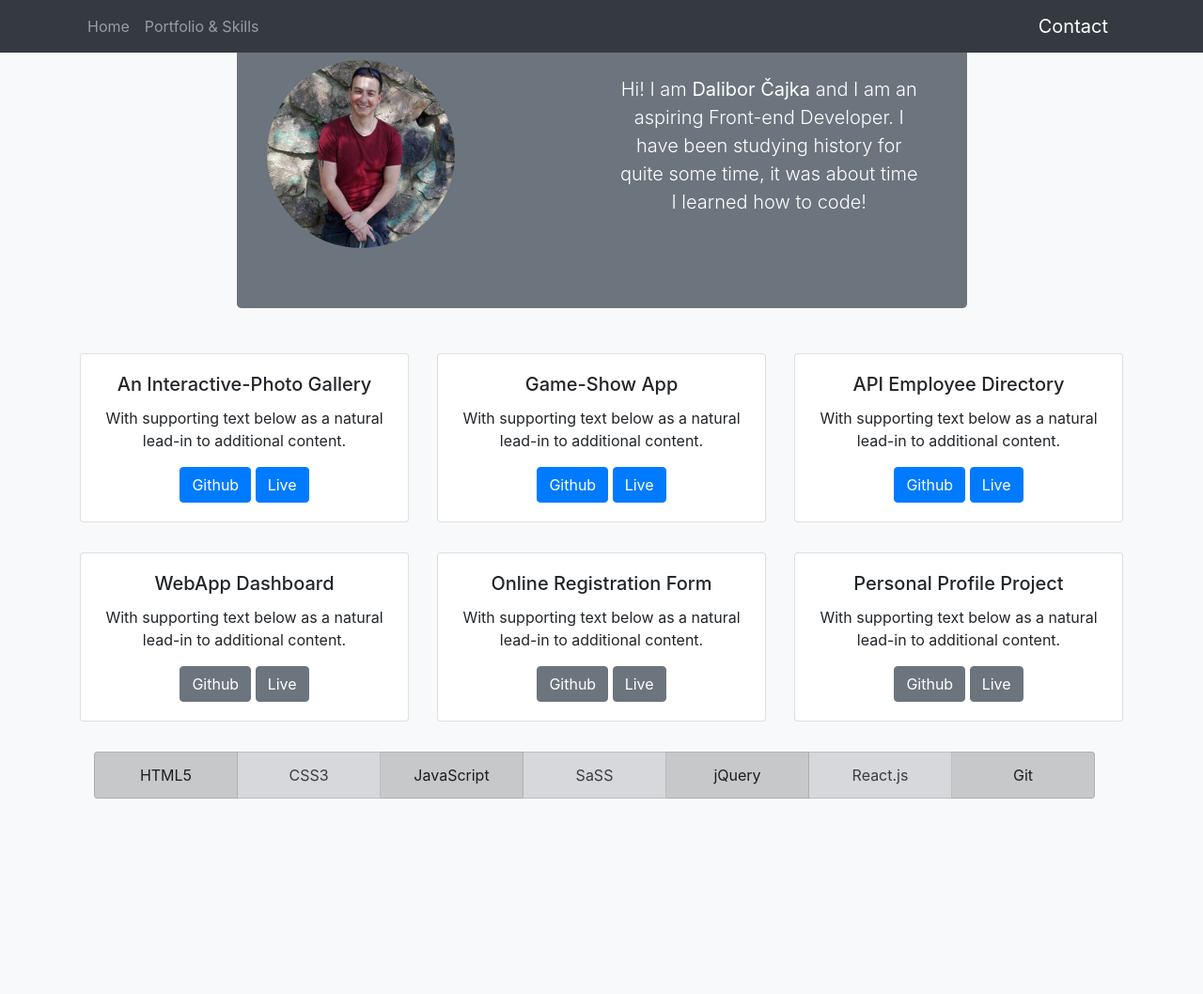
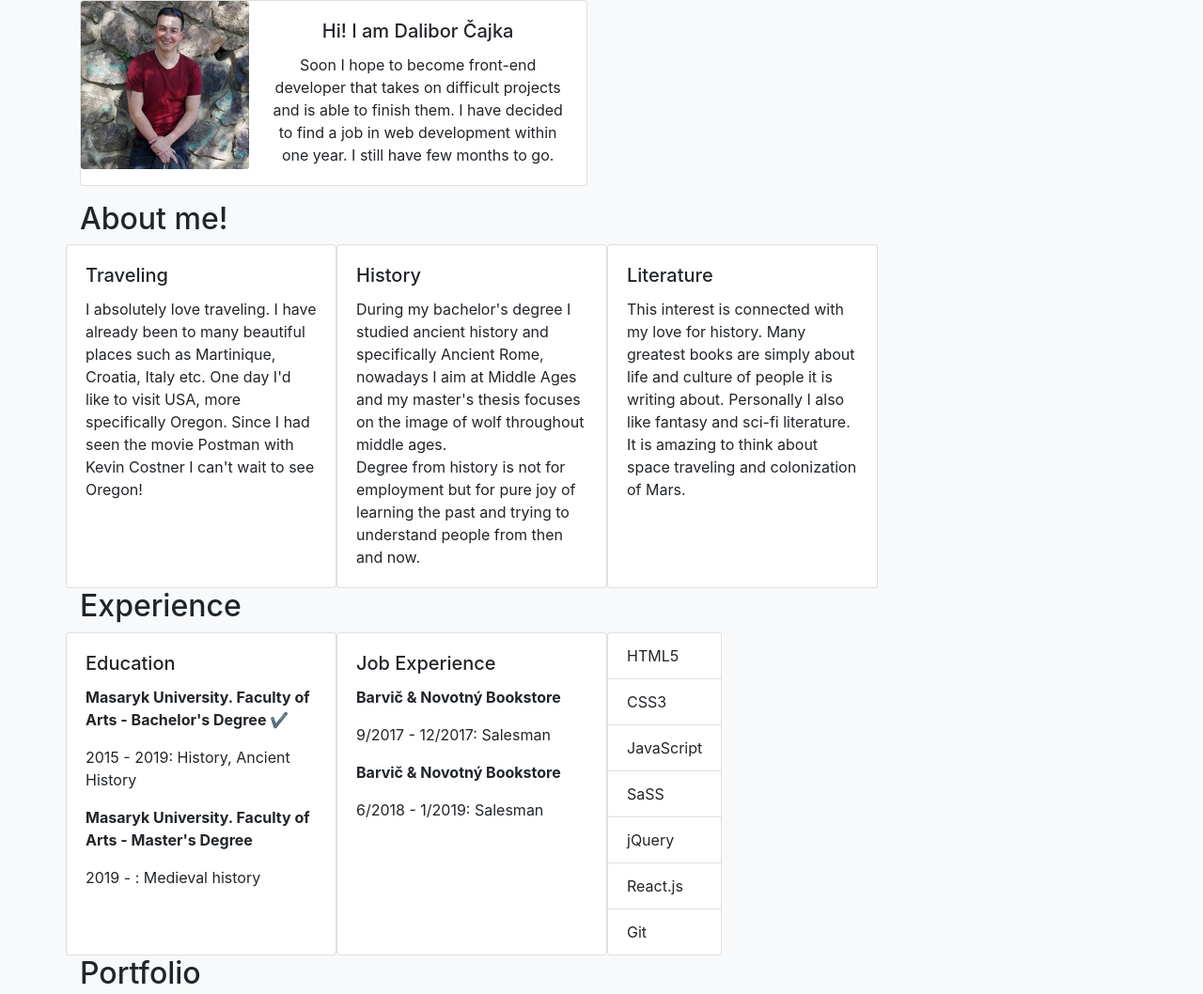
Before and after one commit to 1Cajkadali/Capstone-Portfolio, a plain HTML site: page index.html in a window 1280 px wide. Shown: the top 1058 px of the page at 94% size. Before the commit the page ends 866 px from the top, so only its background shows below. Drawn offline with nearby package versions, Linux system fonts and the light colour scheme.

Commit message:
Working on

```diff
--- a/index.html
+++ b/index.html
@@ -10,116 +10,150 @@
 
   <body class="bg-light">
     <!--Navbar-->
-        <nav class="navbar navbar-expand-lg navbar-dark bg-dark fixed-top">
+    <!--/Navbar-->
+
+    <!-- Profile pic and intro -->
     <div class="container">
-                <a class="navbar-brand order-1" href="#">Contact</a>
-                <button class="navbar-toggler" type="button" data-toggle="collapse" data-target="#navbarNavAltMarkup" aria-controls="navbarNavAltMarkup" aria-expanded="false" aria-label="Toggle navigation">
-                <span class="navbar-toggler-icon"></span>
-                </button>
-                <div class="collapse navbar-collapse" id="navbarNavAltMarkup">
-                <div class="navbar-nav">
-                    <a class="nav-link" href="#">Home</a>
-                    <a class="nav-link d-none d-lg-block" href="#portfolio">Portfolio & Skills</a>
+      <div class="card mb-3" style="max-width: 540px;">
+        <div class="row no-gutters">
+          <div class="col-md-4">
+            <img src="images/profile-pic.jpg" class="card-img" alt="profile.pic">
           </div>
+          <div class="col-md-8">
+            <div class="card-body text-center">
+              <h5 class="card-title">Hi! I am Dalibor Čajka</h5>
+              <p class="card-text">Soon I hope to become front-end developer that takes on difficult projects and is able to finish them. I have decided to find a job in web development within one year. I still have few months to go.</p>
             </div>
-            </div>
-        </nav>
-    <!--/Navbar-->
-    <div class="container">
-        <!-- Profile pic and intro -->
-        <div class="jumbotron text-center bg-secondary text-white mx-auto clearfix" style="max-width: 70%;">
-            <img src="images/profile-pic.jpg" class="rounded-circle float-lg-left float-xs-none mx-xs-auto" style="max-height: 200px; max-width: 200px;">
-            <p class="lead col-md-8 col-lg-6 mx-xs-auto mb-0 mx-lg-0 mt-3 float-sx-none float-lg-right">Hi! I am <strong>Dalibor Čajka</strong> and I am an aspiring Front-end Developer. I have been studying history for quite some time, it was about time I learned how to code!</p>
-        </div>
-
-        <!--Portfolio-->
-
-        <div class="row text-center" id="portfolio">
-            <div class="col-lg-4 col-md-6 my-3">
-              <div class="card">
-                <div class="card-body">
-                  <h5 class="card-title">An Interactive-Photo Gallery</h5>
-                  <p class="card-text">With supporting text below as a natural lead-in to additional content.</p>
-                  <a href="#" class="btn btn-primary">Github</a>
-                  <a href="#" class="btn btn-primary">Live</a>
           </div>
         </div>
       </div>
 
-            <div class="col-lg-4 col-md-6 my-3">
-              <div class="card">
+    <!--About me-->
+      <h2>About me!</h2>
+      <div class="row" id="aboutme">
+
+        <div class="card" style="width: 18rem;">
           <div class="card-body">
-                  <h5 class="card-title">Game-Show App</h5>
-                  <p class="card-text">With supporting text below as a natural lead-in to additional content.</p>
-                  <a href="#" class="btn btn-primary">Github</a>
-                  <a href="#" class="btn btn-primary">Live</a>
-                </div>
+            <h5 class="card-title">Traveling</h5>
+            <p class="card-text">I absolutely love traveling. I have already been to many beautiful places such as Martinique, Croatia, Italy etc.
+              One day I'd like to visit USA, more specifically Oregon. Since I had seen the movie Postman with Kevin Costner I can't wait to see Oregon!</p>
           </div>
         </div>
 
-            <div class="col-lg-4 col-md-6 my-3">
-                <div class="card">
+        <div class="card" style="width: 18rem;">
           <div class="card-body">
-                    <h5 class="card-title">API Employee Directory</h5>
-                    <p class="card-text">With supporting text below as a natural lead-in to additional content.</p>
-                    <a href="#" class="btn btn-primary">Github</a>
-                    <a href="#" class="btn btn-primary">Live</a>
-                  </div>
+            <h5 class="card-title">History</h5>
+            <p class="card-text">During my bachelor's degree I studied ancient history and specifically Ancient Rome, nowadays I aim at Middle Ages and my master's thesis focuses on the image of wolf throughout middle ages.<br>
+              Degree from history is not for employment but for pure joy of learning the past and trying to understand people from then and now.</p>
           </div>
         </div>
 
-            <div class="col-lg-4 col-md-6 my-3">
-                <div class="card">
+        <div class="card" style="width: 18rem;">
           <div class="card-body">
-                    <h5 class="card-title">WebApp Dashboard</h5>
-                    <p class="card-text">With supporting text below as a natural lead-in to additional content.</p>
-                    <a href="#" class="btn btn-secondary">Github</a>
-                    <a href="#" class="btn btn-secondary">Live</a>
-                  </div>
+            <h5 class="card-title">Literature</h5>
+            <p class="card-text">This interest is connected with my love for history. Many greatest books are simply about life and culture of people it is writing about. Personally I also like fantasy and sci-fi literature. It is amazing to think about space traveling and colonization of Mars.</p>
           </div>
         </div>
 
-            <div class="col-lg-4 col-md-6 my-3">
-                <div class="card">
+      </div>
+
+    <!--/About me-->
+
+    <!--Resume-->
+      <h2>Experience</h2>
+
+      <div class="row" id="experience">
+        <div class="card" style="width: 18rem;">
           <div class="card-body">
-                    <h5 class="card-title">Online Registration Form</h5>
-                    <p class="card-text">With supporting text below as a natural lead-in to additional content.</p>
-                    <a href="#" class="btn btn-secondary">Github</a>
-                    <a href="#" class="btn btn-secondary">Live</a>
+            <h5 class="card-title">Education</h5>
+            <p class="card-text"><strong>Masaryk University. Faculty of Arts - Bachelor's Degree &#10004;</strong></p>
+              <p class="card-text">2015 - 2019: History, Ancient History</p>
+            <p class="card-text"><strong>Masaryk University. Faculty of Arts - Master's Degree</strong></p>
+              <p class="card-text">2019 - : Medieval history</p></div>
         </div>
+
+        <div class="card" style="width: 18rem;">
+          <div class="card-body">
+            <h5 class="card-title">Job Experience</h5>
+            <p class="card-text"><strong>Barvič & Novotný Bookstore</strong></p>
+              <p class="card-text">9/2017 - 12/2017: Salesman</p>
+            <p class="card-text"><strong>Barvič & Novotný Bookstore</strong></p>
+              <p class="card-text">6/2018 - 1/2019: Salesman</p> </div>
+        </div>
+
+    <!--Skills-->
+
+        <ul class="list-group">
+          <li class="list-group-item">HTML5</li>
+          <li class="list-group-item">CSS3</li>
+          <li class="list-group-item">JavaScript</li>
+          <li class="list-group-item">SaSS</li>
+          <li class="list-group-item">jQuery</li>
+          <li class="list-group-item">React.js</li>
+          <li class="list-group-item">Git</li>
+        </ul>
+
+    <!--Skills-->
+
+      </div>
+    <!--/Resume-->
+
+    <!--Portfolio-->
+      <h2>Portfolio</h2>
+      <div class="row">
+
+        <div class="card" style="width: 18rem;">
+          <img src="..." class="card-img-top" alt="...">
+          <div class="card-body">
+            <h5 class="card-title">Card title</h5>
+            <p class="card-text">Some quick example text to build on the card title and make up the bulk of the card's content.</p>
+            <a href="#" class="btn btn-primary">Go somewhere</a>
           </div>
         </div>
 
-            <div class="col-lg-4 col-md-6 my-3">
-                <div class="card">
+        <div class="card" style="width: 18rem;">
+          <img src="..." class="card-img-top" alt="...">
           <div class="card-body">
-                    <h5 class="card-title">Personal Profile Project</h5>
-                    <p class="card-text">With supporting text below as a natural lead-in to additional content.</p>
-                    <a href="#" class="btn btn-secondary">Github</a>
-                    <a href="#" class="btn btn-secondary">Live</a>
+            <h5 class="card-title">Card title</h5>
+            <p class="card-text">Some quick example text to build on the card title and make up the bulk of the card's content.</p>
+            <a href="#" class="btn btn-primary">Go somewhere</a>
           </div>
         </div>
+
+        <div class="card" style="width: 18rem;">
+          <img src="..." class="card-img-top" alt="...">
+          <div class="card-body">
+            <h5 class="card-title">Card title</h5>
+            <p class="card-text">Some quick example text to build on the card title and make up the bulk of the card's content.</p>
+            <a href="#" class="btn btn-primary">Go somewhere</a>
           </div>
-        </div><!--/Portfolio-->
-
-            <!--Skills-->
-            <div class="container" id="skills">
-                <ul class="list-group list-group-horizontal-md col-md text-center mt-3 mb-3">
-                    <li class="list-group-item col-md list-group-item-dark">HTML5</li>
-                    <li class="list-group-item col-md list-group-item-secondary">CSS3</li>
-                    <li class="list-group-item col-md list-group-item-dark">JavaScript</li>
-                    <li class="list-group-item col-md list-group-item-secondary">SaSS</li>
-                    <li class="list-group-item col-md list-group-item-dark">jQuery</li>
-                    <li class="list-group-item col-md list-group-item-secondary">React.js</li>
-                    <li class="list-group-item col-md list-group-item-dark">Git</li>
-                </ul>
         </div>
 
-            <!--/Skills-->
+        <div class="card" style="width: 18rem;">
+          <img src="..." class="card-img-top" alt="...">
+          <div class="card-body">
+            <h5 class="card-title">Card title</h5>
+            <p class="card-text">Some quick example text to build on the card title and make up the bulk of the card's content.</p>
+            <a href="#" class="btn btn-primary">Go somewhere</a>
+          </div>
+        </div>
 
+        <div class="card" style="width: 18rem;">
+          <img src="..." class="card-img-top" alt="...">
+          <div class="card-body">
+            <h5 class="card-title">Card title</h5>
+            <p class="card-text">Some quick example text to build on the card title and make up the bulk of the card's content.</p>
+            <a href="#" class="btn btn-primary">Go somewhere</a>
+          </div>
+        </div>
+
+      </div>
+    <!--/Portfolio-->
 
 
     </div>
+
+
     <script src="https://code.jquery.com/jquery-3.5.1.slim.min.js" integrity="sha384-DfXdz2htPH0lsSSs5nCTpuj/zy4C+OGpamoFVy38MVBnE+IbbVYUew+OrCXaRkfj" crossorigin="anonymous"></script>
     <script src="https://cdn.jsdelivr.net/npm/popper.js@1.16.1/dist/umd/popper.min.js" integrity="sha384-9/reFTGAW83EW2RDu2S0VKaIzap3H66lZH81PoYlFhbGU+6BZp6G7niu735Sk7lN" crossorigin="anonymous"></script>
     <script src="https://cdn.jsdelivr.net/npm/bootstrap@4.5.3/dist/js/bootstrap.min.js" integrity="sha384-w1Q4orYjBQndcko6MimVbzY0tgp4pWB4lZ7lr30WKz0vr/aWKhXdBNmNb5D92v7s" crossorigin="anonymous"></script>
```
Lines whose indentation alone changed are shown as unchanged.
